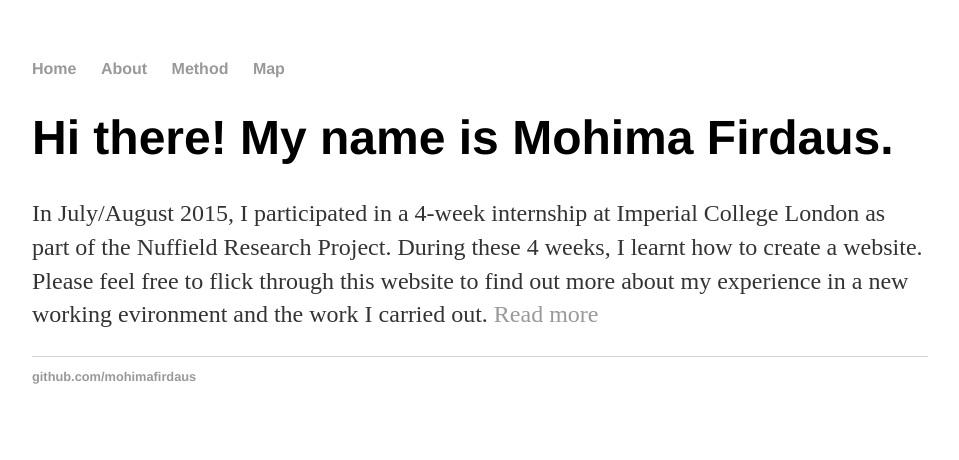
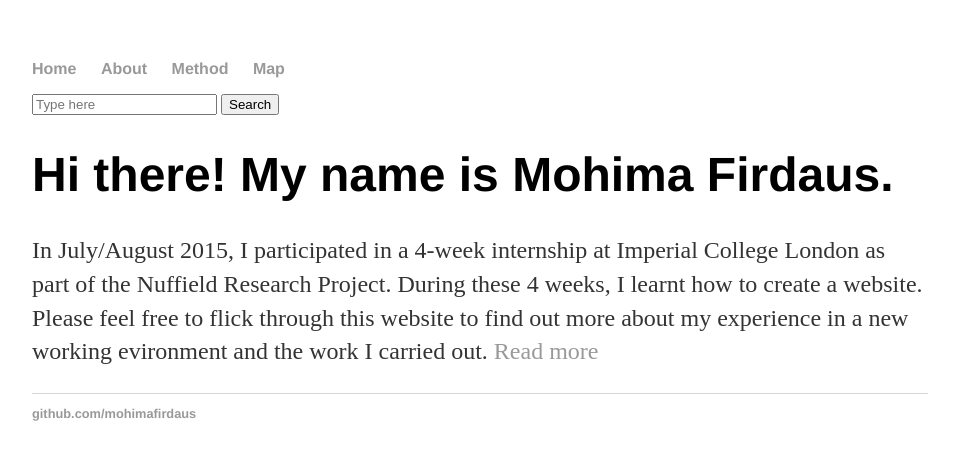
Before and after one commit to mohimafirdaus/mohimafirdaus.github.io, a Jekyll site: the page built from index.html, in a window 1280 px wide. Shown: the top 460 px of the page, without its empty margins (160-1119 px from the left). Built offline with Jekyll 4.4.1, drawn with Linux system fonts in a browser that asks for light colours.

Commit message:
Update default.html

```diff
--- a/_layouts/default.html
+++ b/_layouts/default.html
@@ -13,7 +13,10 @@
         	           	 <li><a href="/map">Map</a></li>
     		    </ul>
 	        	</nav>
-
+	        	<form id="searchbox" action="">
+    <input id="search" type="text" placeholder="Type here">
+    <input id="submit" type="submit" value="Search">
+</form>
 	         	<div class="container">
 
 	         	            {{ content }}
```
